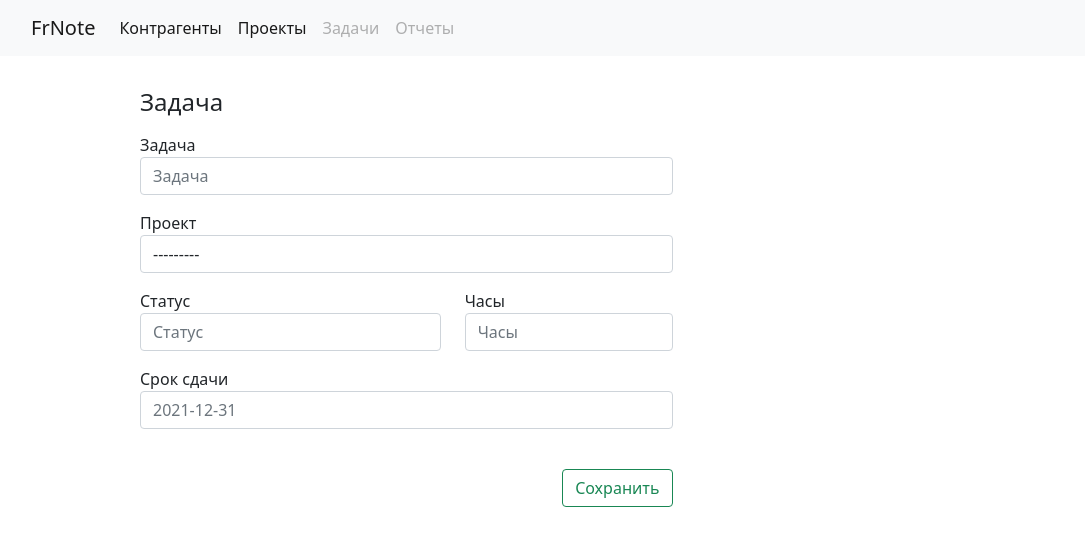
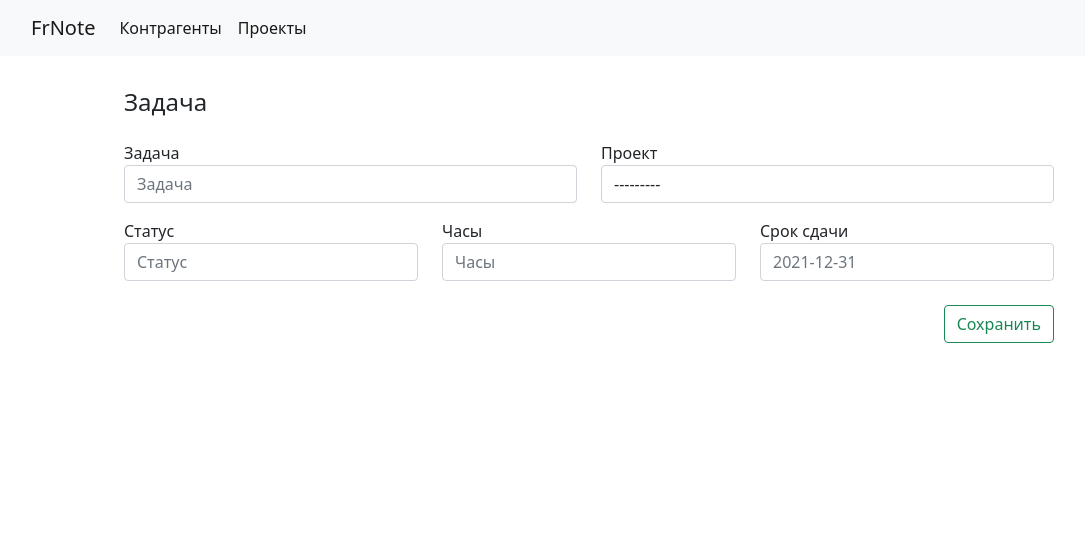
Before and after one commit to PancirDev/FNote, a Django app: page /customers/projects/tasks/create/ in a window 1280 px wide. Shown: the top 546 px of the page, without its empty margins (51-1136 px from the left). Run offline with Django 3.2, Linux system fonts and the light colour scheme; data that the repository does not hold is empty; some libraries are stand-ins or nearby versions.

Commit message:
BackUp before cleaning

```diff
--- a/customers/models.py
+++ b/customers/models.py
@@ -8,6 +8,9 @@ class Customer(models.Model):
     email = models.EmailField(blank=True)
     address = models.CharField(max_length=200)
     note = models.CharField(max_length=300, blank=True)
+
+    class Meta:
+        ordering = ['company']
 
     def __str__(self):
         return self.company
--- a/customers/templates/customers/project_delete.html
+++ b/customers/templates/customers/project_delete.html
@@ -11,7 +11,7 @@
             <h4>у данного проекта есть задачи:</h4>
         </div>
         <div class="mt-3">
-            {% include 'advanced_forms/styled_list.html' with object_url='customers:project_update' %}
+            {% include 'advanced_forms/styled_list.html' with object_url='customers:task_update' %}
         </div>
     {% else %}
         <div class="mt-3">
--- a/customers/templates/customers/task_update.html
+++ b/customers/templates/customers/task_update.html
@@ -8,37 +8,39 @@
         <fieldset>
             <div>
                 <div class="row justify-content-start">
-                        <div class="col-7 m-3">
+                    <div class="col mt-3">
                         <div class="">
                             <h4>Задача</h4>
                         </div>
+                        <div class="row justify-content-start">
+                            <div class="col">
                                 <div class="mt-3">
                                     {{form.name.label}}
                                     {{form.name}}
                                 </div>
+                            </div>
+                            <div class="col">
                                 <div class="mt-3">
                                     {{form.project.label}}
                                     {{form.project}}
                                 </div>
+                            </div>
+                        </div>
                         <div class="mt-3">
                             <div class="row justify-content-start">
-                                    <div class="col-7">
+                                <div class="col">
                                     {{form.state_text.label}}
                                     {{form.state_text}}
                                 </div>
-                                    <div class="col-5">
+                                <div class="col">
                                     {{form.estimate.label}}
                                     {{form.estimate}}
                                 </div>
-                                </div>
-                            </div>
-                            <div class="mt-3">
+                                <div class="col">
                                     {{form.deadline.label}}
                                     {{form.deadline}}
                                 </div>
-                            <div class="mt-3">
-                                {{form.note.label}}
-                                {{form.note}}
+                            </div>
                         </div>
                         <div class="row">
                             <div class="col-auto me-auto">
--- a/customers/urls.py
+++ b/customers/urls.py
@@ -13,5 +13,6 @@ urlpatterns = [
     path('projects/<int:pk>/update/', views.ProjectUpdate.as_view(), name='project_update'),
     path('projects/<int:pk>/delete/', views.ProjectDelete.as_view(), name='project_delete'),
     path('projects/tasks/<int:pk>/update/', views.TaskUpdate.as_view(), name='task_update'),
+    path('projects/tasks/<int:pk>/delete/', views.TaskDelete.as_view(), name='task_delete'),
     path('projects/tasks/create/', views.TaskCreate.as_view(), name='task_create'),
     ]
--- a/customers/views.py
+++ b/customers/views.py
@@ -1,4 +1,5 @@
 from django.contrib.messages.views import SuccessMessageMixin
+from django.contrib import messages
 from django.urls import reverse_lazy, reverse
 from django.views.generic import DetailView, ListView, UpdateView, DeleteView, CreateView
 
@@ -10,7 +11,7 @@ class CustomerCreate(SuccessMessageMixin, CreateView):
     model = Customer
     form_class = CustomerForm
     template_name = 'customers/customer_update.html'
-    success_message = 'Клиент успешно создан'
+    success_message = 'Контрагент успешно создан'
 
     def get_success_url(self):
         customer_id = self.object.pk
@@ -25,7 +26,7 @@ class CustomerUpdate(SuccessMessageMixin, UpdateView):
     model = Customer
     form_class = CustomerForm
     template_name = 'customers/customer_update.html'
-    success_message = 'Клиент успешно отредактирован'
+    success_message = 'Контрагент успешно отредактирован'
 
     def get_success_url(self):
         customer_id = self.kwargs['pk']
@@ -42,7 +43,7 @@ class CustomerDelete(SuccessMessageMixin, DeleteView):
     model = Customer
     template_name = 'customers/customer_delete.html'
     success_url = reverse_lazy('customers:list')
-    success_message = 'Клиент успешно удален'
+    success_message = 'Контрагент успешно удален'
 
     def get_context_data(self, **kwargs):
         context = super().get_context_data(**kwargs)
@@ -119,8 +120,8 @@ class TaskUpdate(SuccessMessageMixin, UpdateView):
     success_message = 'Задача успешно отредактирована'
 
     def get_success_url(self):
-        project_id = self.kwargs['pk']
-        return reverse_lazy('customers:project_update', kwargs={'pk': project_id})
+        task_id = self.kwargs['pk']
+        return reverse_lazy('customers:task_update', kwargs={'pk': task_id})
 
     def get_context_data(self, **kwargs):
         context = super().get_context_data(**kwargs)
@@ -138,9 +139,25 @@ class TaskCreate(SuccessMessageMixin, CreateView):
     success_message = 'Задача успешно создана'
 
     def get_success_url(self):
-        project_id = self.object.pk
-        return reverse('customers:task_update', kwargs={'pk': project_id})
+        task_id = self.object.pk
+        return reverse('customers:task_update', kwargs={'pk': task_id})
 
     def get_form_kwargs(self, *args, **kwargs):
             kwargs = super(TaskCreate, self).get_form_kwargs(*args, **kwargs)
             return kwargs
+
+
+class TaskDelete(SuccessMessageMixin, DeleteView):
+    model = Task
+
+    def get_success_url(self):
+        project_id = self.object.project.pk
+        return reverse('customers:project_update', kwargs={'pk': project_id})
+
+    def get_form_kwargs(self, *args, **kwargs):
+            kwargs = super(TaskDelete, self).get_form_kwargs(*args, **kwargs)
+            return kwargs
+
+    def get(self, request, *args, **kwargs):
+        messages.success(request, 'Задача успешно удалена')
+        return self.post(request, *args, **kwargs)
--- a/templates/base.html
+++ b/templates/base.html
@@ -22,12 +22,6 @@
                         </li>
                         <li class="nav-item">
                             <a class="nav-link active" href="{% url 'customers:projects_list' %}">Проекты</a>
-                        </li>
-                        <li class="nav-item">
-                            <a class="nav-link disabled" href="#">Задачи</a>
-                        </li>
-                        <li class="nav-item">
-                            <a class="nav-link disabled">Отчеты</a>
                         </li>
                     </ul>
                 </div>
```
Also changed, not shown: customers/templates/customers/project_update.html (+12 -12 lines), customers/migrations/0022_alter_customer_options.py (added). Lines whose indentation alone changed are shown as unchanged.
